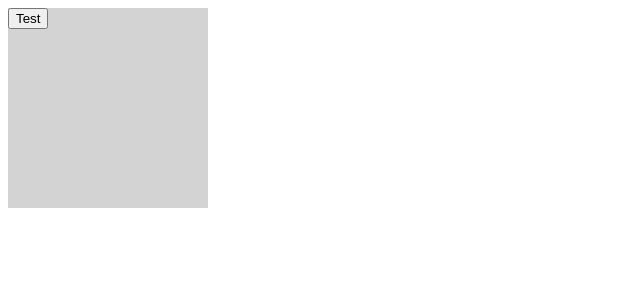
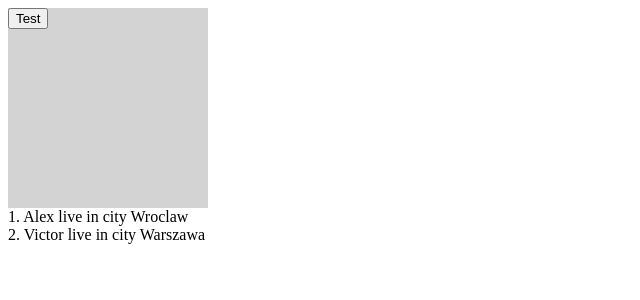
Before and after one commit to AlexanderKruk/ulbi-type-script, a React (Create React App) app: page / in a window 1280 px wide. Shown: the top 300 px of the page, without its empty margins (0-640 px from the left). Built offline with nearby package versions, Linux system fonts and the light colour scheme.

Commit message:
added UserItem

```diff
--- a/src/App.tsx
+++ b/src/App.tsx
@@ -1,14 +1,26 @@
 import { Card, CardVariant } from "./component/Card";
+import { UserList } from "./component/UserList";
+import { IUser } from "./types/types";
 
 function App() {
+
+  const users: IUser[] = [
+    { id: 1 , name: 'Alex', email: '1@1.by', address: { street: 'Victory', city: 'Wroclaw', zipcode: 14123 }},
+    { id: 2, name: 'Victor', email: '1@2.by', address: {street: 'Wisdom', city: 'Warszawa', zipcode: 12452 }}
+  ]
+
   return (
+    <div>
       <Card
         width="200px"
         height="200px"
         variant={CardVariant.primary}
         onClick={(num) => console.log('number', num )}>
         <button>Test</button>
-    </Card>);
+      </Card>
+      <UserList users={users}/>
+    </div>
+  )
 }
 
 export default App;
--- /dev/null
+++ b/src/component/UserItem.tsx
@@ -0,0 +1,14 @@
+import { FC } from 'react'
+import { IUser } from '../types/types'
+
+interface UserItemProps{
+  user: IUser;
+}
+
+const UserItem: FC<UserItemProps> = ({user}) => {
+  return (
+    <div>{user.id}. {user.name} live in city {user.address.city}</div>
+  )
+}
+
+export default UserItem
--- /dev/null
+++ b/src/component/UserList.tsx
@@ -0,0 +1,15 @@
+import { FC } from 'react'
+import { IUser } from '../types/types'
+import UserItem from './UserItem'
+
+interface UserListProps {
+  users: IUser[]
+}
+
+export const UserList: FC<UserListProps> = ({users}) => {
+  return (
+    <div>
+      {users.map((item) => <UserItem key={item.id} user={item}/>)}
+    </div>
+  )
+}
--- /dev/null
+++ b/src/types/types.tsx
@@ -0,0 +1,12 @@
+export interface IUser {
+  id: number;
+  name: string;
+  email: string;
+  address: IAddress;
+}
+
+export interface IAddress {
+  street: string;
+  city: string;
+  zipcode: number;
+}
```
Lines whose indentation alone changed are shown as unchanged.
